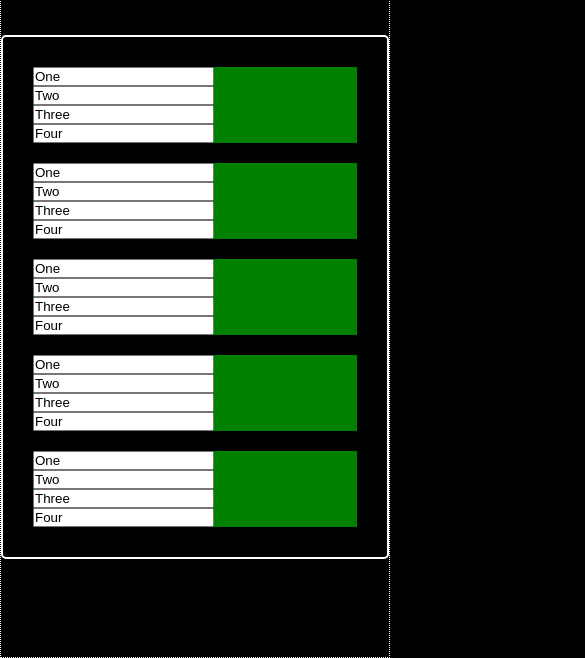
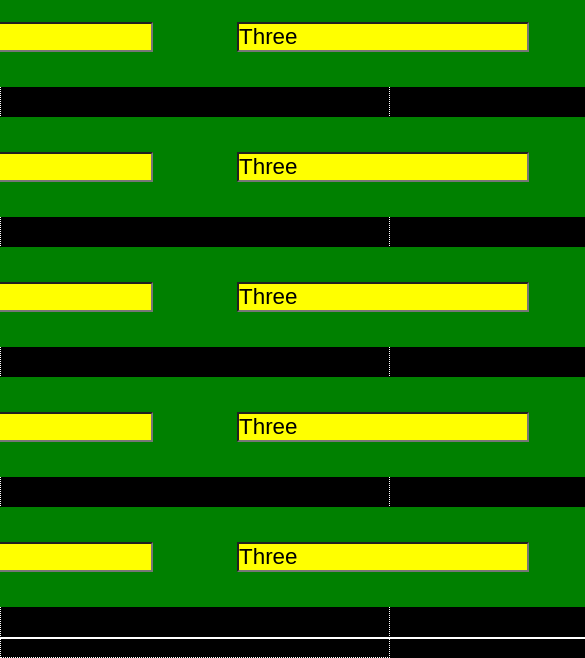
Before and after one commit to courthub74/mediaquerys, a plain HTML site: page responsive/index.html in a window 390 px wide. Shown: the part 188-846 px from the top of the page, 585 px wide, since content can reach past the window. Drawn offline with Linux system fonts and the light colour scheme.

```diff
--- a/responsive/styles.scss
+++ b/responsive/styles.scss
@@ -24,13 +24,30 @@
                 padding: 30px;
                 display: flex;
                 flex-direction: column;
-                gap: 20px;
+                gap: 30px;
                 // The frame for the content inside
                     // the actual box
                     // set the size of each one here
                 .box {
+                    border-radius: 5px;
                     background-color: green;
+                    height: 100px;
+                    width: 1500px;
+                    display: flex;
+                    justify-content: center;
+                    align-items: center;
+                    .content {
+                        // background-color: red;
+                        display: flex;
+                        justify-content: space-between;
+                        width: 100%;
+                        padding: 40px;
+                        input {
+                            font-size: 1.4rem;
+                            background-color: yellow;
 
+                        }
+                    }
                 }
             }
         }
```
Also changed, not shown: responsive/styles.css, 1 other file.
